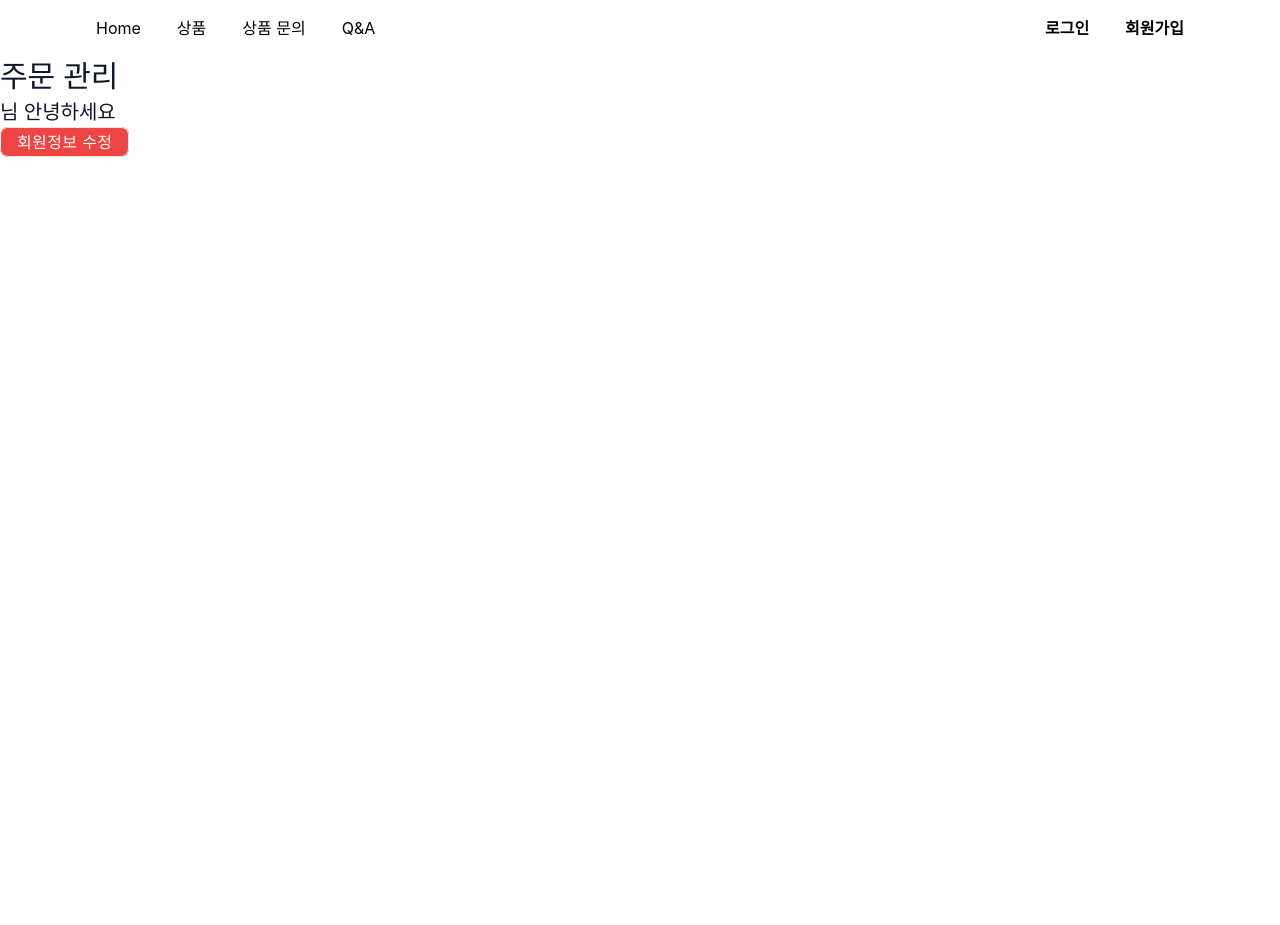
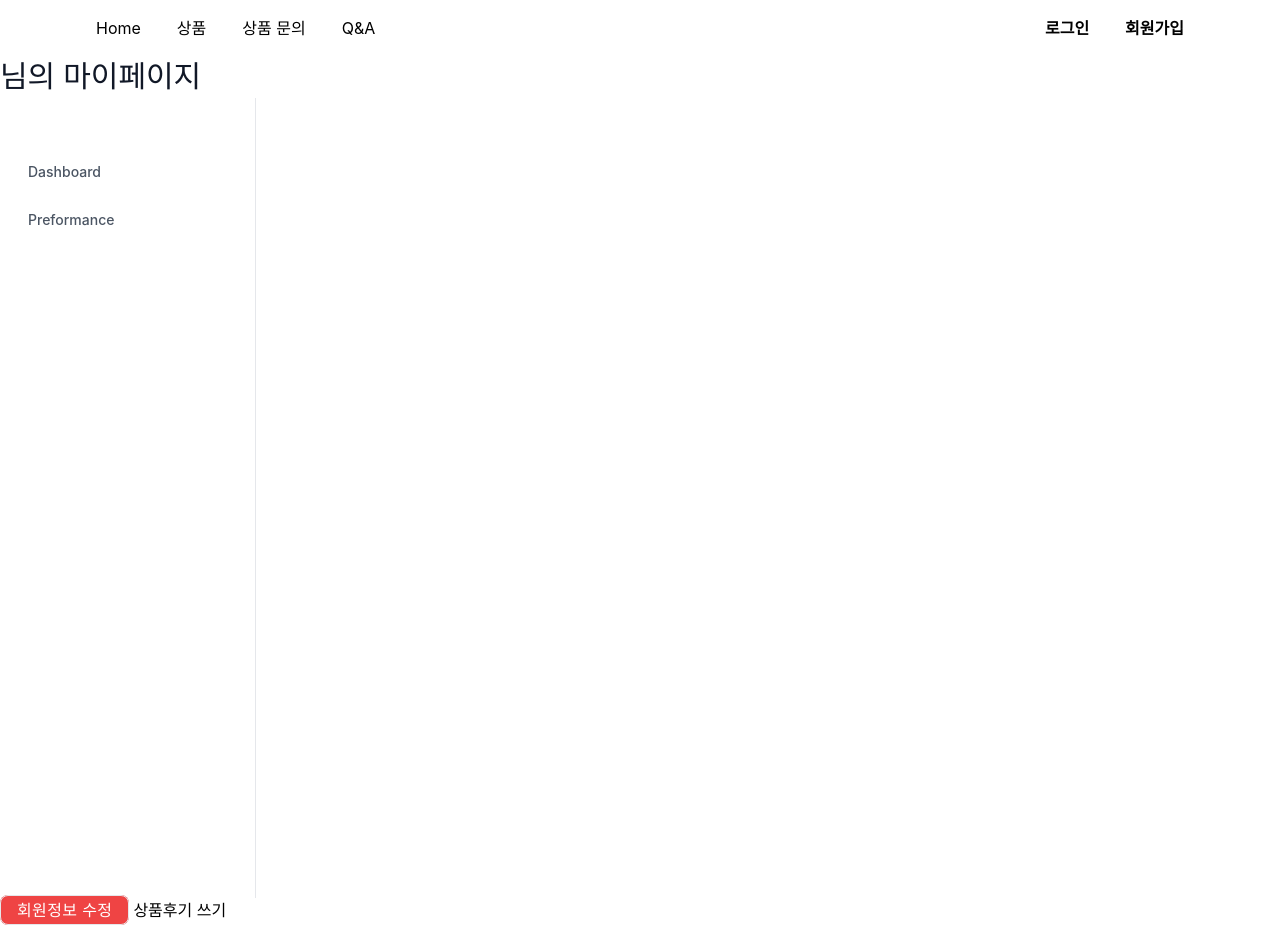
Before and after one commit to YJU-Jenga/Ichigo_Web, a React (Create React App) app: page /mypage in a window 1280 px wide. Before the commit the page ends 800 px from the top, so only its background shows below. Built offline with nearby package versions, Linux system fonts and the light colour scheme.

Commit message:
making mypage

```diff
--- a/src/App.tsx
+++ b/src/App.tsx
@@ -82,7 +82,7 @@ function App() {
           <Route path="/qna" element={<Qna user={user} />} />
           <Route path="/login" element={<Login />} />
           <Route path="/register" element={<Register />} />
-          <Route path="/custom/:id" element={<Custom user={user} />} />
+          <Route path="/custom" element={<Custom user={user} />} />
           <Route
             path="/write_product_inquiury"
             element={<WriteProductInquiry user={user} />}
--- a/src/Screens/CustomScreen.tsx
+++ b/src/Screens/CustomScreen.tsx
@@ -58,8 +58,6 @@ const colors: color[] = [
 ];
 
 export default function CustomScreen({ user }: UserProps) {
-  // 상품아이디 - 장바구니에 넘겨줘야댐
-  let { productId } = useParams();
   const [sizes, setSizes] = useState({
     width: window.innerWidth,
     height: window.innerHeight,
--- a/src/Screens/MyPageScreen.tsx
+++ b/src/Screens/MyPageScreen.tsx
@@ -7,13 +7,31 @@ const MyPageScreen = ({ user }: UserProps) => {
     //   "password": "1234qweR!!",
     //   "name": "client",
     //   "phone": "010-1111-1111"
-    <>
+    <div>
       <h1 className="text-gray-900 text-3xl title-font font-medium mb-1">
-        주문 관리
+        {user?.name}님의 마이페이지
       </h1>
-      <h1 className="text-gray-900 text-xl title-font font-medium mb-1">
-        {user?.name}님 안녕하세요
-      </h1>
+      <aside className="flex flex-col w-64 h-screen px-5 py-8 overflow-y-auto bg-white border-r rtl:border-r-0 rtl:border-l">
+        <div className="flex flex-col justify-between flex-1 mt-6">
+          <nav className="-mx-3 space-y-6 ">
+            <div className="space-y-3 ">
+              <a
+                className="flex items-center px-3 py-2 text-gray-600 transition-colors duration-300 transform rounded-lg hover:bg-gray-100 hover:text-gray-700"
+                href="#"
+              >
+                <span className="mx-2 text-sm font-medium">Dashboard</span>
+              </a>
+
+              <a
+                className="flex items-center px-3 py-2 text-gray-600 transition-colors duration-300 transform rounded-lg hover:bg-gray-100 hover:text-gray-700"
+                href="#"
+              >
+                <span className="mx-2 text-sm font-medium">Preformance</span>
+              </a>
+            </div>
+          </nav>
+        </div>
+      </aside>
       <NavLink
         to="/updateuser"
         className="text-white bg-red-500 font-medium py-1 px-4 border rounded-lg tracking-wide mr-1 hover:bg-red-600"
@@ -21,7 +39,8 @@ const MyPageScreen = ({ user }: UserProps) => {
       >
         회원정보 수정
       </NavLink>
-    </>
+      <button>상품후기 쓰기</button>
+    </div>
   );
 };
 export default MyPageScreen;
--- a/src/Screens/ViewProductScreen.tsx
+++ b/src/Screens/ViewProductScreen.tsx
@@ -148,7 +148,7 @@ const ViewProductScreen = ({ user }: UserProps) => {
                   장바구니 담기
                 </button>
                 <NavLink
-                  to={`/custom/${productDetail.id}`}
+                  to={`/custom`}
                   className="position: static block mt-10 w-full px-4 py-3 mx-1 font-medium tracking-wide text-center capitalize transition-colors duration-300 transform text-white bg-[#FFD400] rounded-[14px]"
                 >
                   커스텀
```
